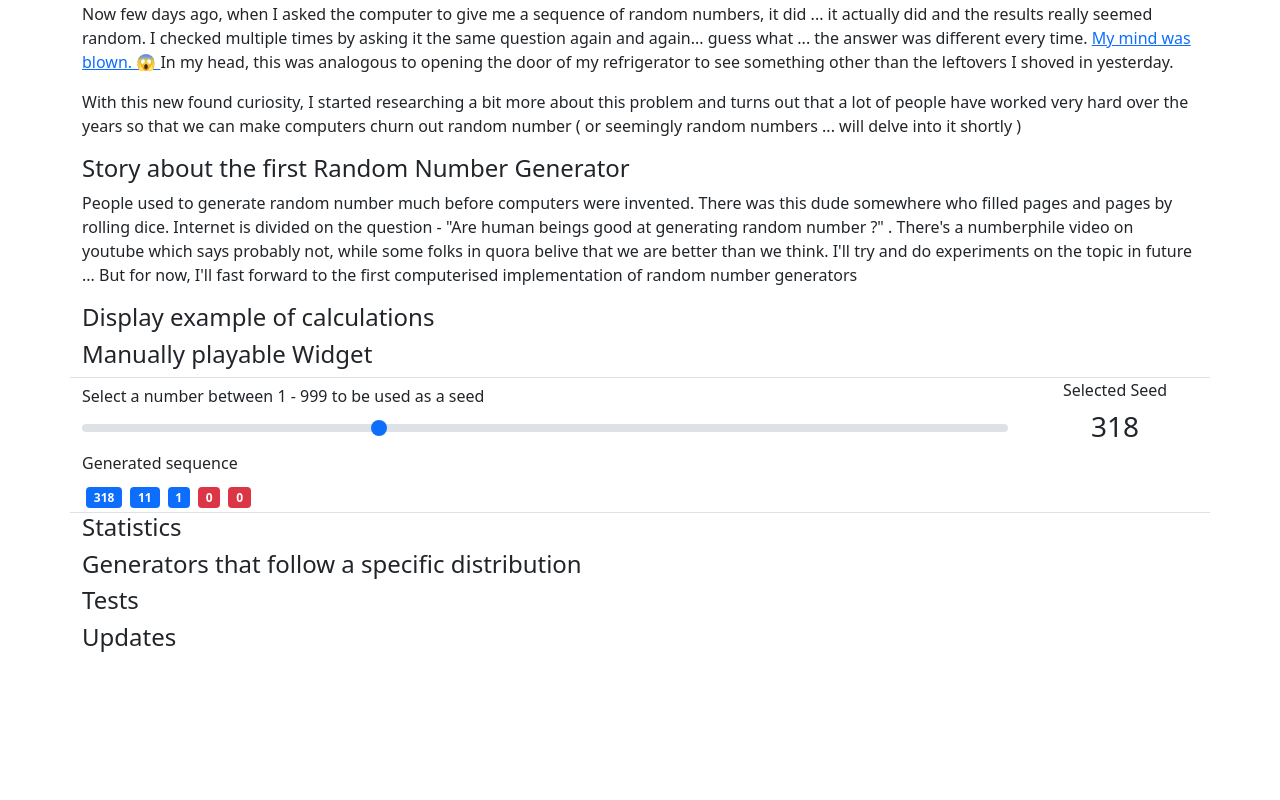
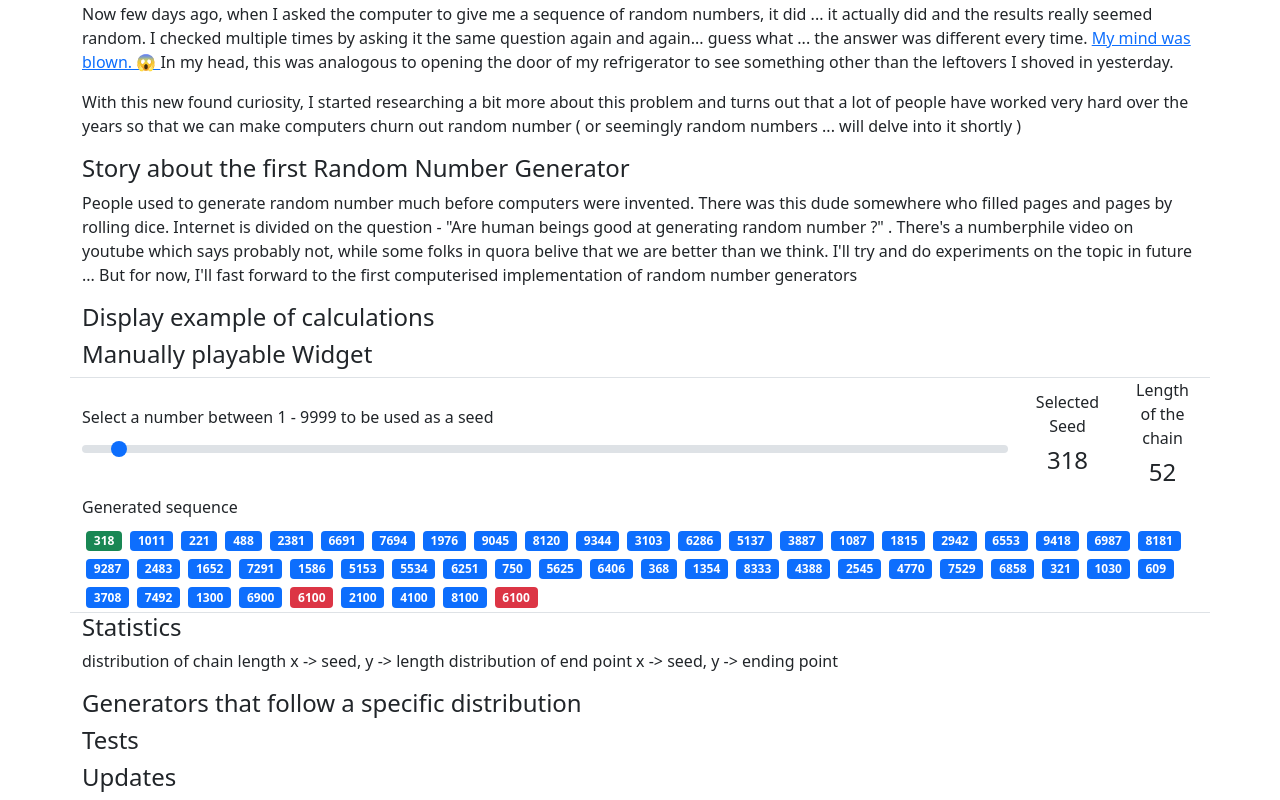
Before and after one commit to keshav-sarraf/rw-frontend, a Vue app: page /random-number-generator in a window 1280 px wide. Shown: the part 729-1529 px from the top of the page. Before the commit the page ends 1389 px from the top, so only its background shows below. Built offline with nearby package versions, Linux system fonts and the light colour scheme.

Commit message:
Added details for the generated numbers

```diff
--- a/src/components/posts/RandNumGen.vue
+++ b/src/components/posts/RandNumGen.vue
@@ -42,27 +42,60 @@
 
     <div class="row border-top">
         <div class="col-sm-10 m-auto">
-            <label for="customRange" class="form-label">Select a number between 1 - 999 to be used as a seed</label>
-            <input v-model="userSelectedSeed" type="range" class="form-range" min="1" max="999" id="customRange">
+            <label for="customRange" class="form-label">Select a number between 1 - 9999 to be used as a seed</label>
+            <input v-model="userSelectedSeed" type="range" class="form-range" min="1" max="9999" id="customRange">
         </div>
 
         <div class="col text-center m-auto">
-            <label for="rangeResult" class="form-label">Selected Seed</label>
-            <h3 id="rangeResult">{{userSelectedSeed}}</h3>
+            <label for="selectedSeed" class="form-label">Selected Seed</label>
+            <h4 id="selectedSeed">{{userSelectedSeed}}</h4>
         </div>
+
+        <div class="col text-center m-auto">
+            <label for="lenChain" class="form-label">Length of the chain</label>
+            <h4 id="lenChain">{{randArr.length-1}}</h4>
+        </div>
+
     </div>
     <div class="row border-bottom">
         <div class="col-sm-12 text-start m-auto">
             <label for="generatedRandNums" class="form-label">Generated sequence</label>
             <div id="generatedRandNums">
-                <span v-for="(num,index) in randArr" :key="index" class="badge m-1" :class="[num === duplicateEntry ? 'bg-danger' : 'bg-primary']">
+                <span v-for="(num,index) in randArr" :key="index" class="badge m-1" :class="{ 'bg-success': isSeed(num), 'bg-danger': isDuplicate(num), 'bg-primary' : !isSeed(num) && !isDuplicate(num) }" @click="setCalculationDetailIdx(index)">
                     {{num}}
                 </span>
             </div>
         </div>
     </div>
+    <div class="row border-bottom" v-if="calculationDetail.num">
+
+        <div class="col text-center m-auto">
+            <label for="selectedNumber" class="form-label">Selected random number</label>
+            <h4 id="selectedNumber">{{calculationDetail.num}}</h4>
+        </div>
+
+        <div class="col text-center m-auto">
+            <label for="seedForSelectedNumber" class="form-label">Seed for the random number</label>
+            <h4 id="seedForSelectedNumber">{{calculationDetail.seed}}</h4>
+        </div>
+
+        <div class="col text-center m-auto">
+            <label for="selectedNumberCalculation" class="form-label">Calculation</label>
+            <h4 id="selectedNumberCalculation">{{calculationDetail.seed}} Squared = {{calculationDetail.prepad}} {{calculationDetail.num}} {{calculationDetail.postpad}}</h4>
+        </div>
+
+    </div>
 
     <h4>Statistics</h4>
+
+    <p>
+        distribution of chain length
+        x -> seed, y -> length
+
+        distribution of end point
+        x -> seed, y -> ending point
+    </p>
+
     <h4>Generators that follow a specific distribution</h4>
     <h4>Tests</h4>
     <h4>Updates</h4>
@@ -79,7 +112,8 @@ import {
 
 import {
     ref,
-    watch
+    watch,
+    reactive,
 } from 'vue';
 
 import * as prng from '../../utils/customRandNumGen.js'
@@ -90,8 +124,9 @@ export default {
     setup() {
         //for experiment
         const userSelectedSeed = ref(318);
-        const numDigits = 3;
+        const numDigits = 4;
         const result = prng.generateRandSequenceMiddleSquare(userSelectedSeed.value, numDigits);
+        const calculationDetail = reactive({});
 
         const duplicateEntry = ref(result.loopVal);
         const randArr = ref(result.arr);
@@ -100,11 +135,38 @@ export default {
             const result = prng.generateRandSequenceMiddleSquare(userSelectedSeed.value, numDigits);
             duplicateEntry.value = result.loopVal;
             randArr.value = result.arr;
+
+            calculationDetail.num = null;
         }, 70);
 
         watch(userSelectedSeed, () => {
             debouncedSequenceGenerator();
         });
+
+        //for styling
+        const isSeed = (num) => num === parseInt(userSelectedSeed.value);
+        const isDuplicate = (num) => num === duplicateEntry.value;
+
+        const setCalculationDetailIdx = function (idx) {
+            if (idx === 0) {
+                calculationDetail.seed = "";
+                calculationDetail.square = "";
+                calculationDetail.prepad = "";
+                calculationDetail.postpad = "";
+                calculationDetail.num = userSelectedSeed.value;
+            } else {
+                const prevNum = randArr.value[idx - 1];
+                const res = prng.generateNextRandNumMiddleSquare(prevNum, numDigits);
+
+                calculationDetail.seed = res.seed;
+                calculationDetail.square = res.strSquare;
+                const padding = res.padding;
+                calculationDetail.prepad = res.strSquare.substring(0, padding);
+                calculationDetail.postpad = res.strSquare.substring(padding + numDigits, res.strSquare.length);
+                calculationDetail.num = res.nextNum;
+            }
+            return;
+        }
 
         onMounted(() => {
             //init tooltip
@@ -116,6 +178,10 @@ export default {
             userSelectedSeed,
             randArr,
             duplicateEntry,
+            calculationDetail,
+            isSeed,
+            isDuplicate,
+            setCalculationDetailIdx,
         };
     }
 }
--- a/src/utils/customRandNumGen.js
+++ b/src/utils/customRandNumGen.js
@@ -10,8 +10,8 @@ const generateNextRandNumMiddleSquare = (seed, numDigits) => {
     const padding = (strSquare.length - numDigits) / 2
 
     const nextNum = parseInt(strSquare.substring(padding, padding + numDigits));
-    //console.log([seed, square, strSquare, padding, nextNum]);
-    return nextNum;
+
+    return {seed, strSquare, padding, nextNum};
 };
 
 const generateRandSequenceMiddleSquare = (seed, numDigits) => {
@@ -24,7 +24,8 @@ const generateRandSequenceMiddleSquare = (seed, numDigits) => {
     let loopVal = null;
 
     while (loopVal === null) {
-        const nextRandNum = generateNextRandNumMiddleSquare(generatedRandNum, numDigits);
+        const nextRandNumObj = generateNextRandNumMiddleSquare(generatedRandNum, numDigits);
+        const nextRandNum = nextRandNumObj.nextNum;
 
         if (numbersSeen.has(nextRandNum) && loopVal === null) {
             loopVal = nextRandNum;
```
